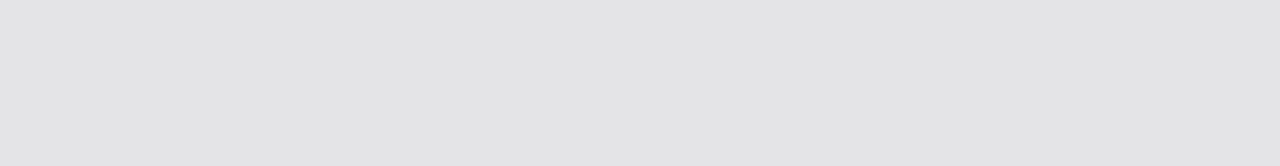
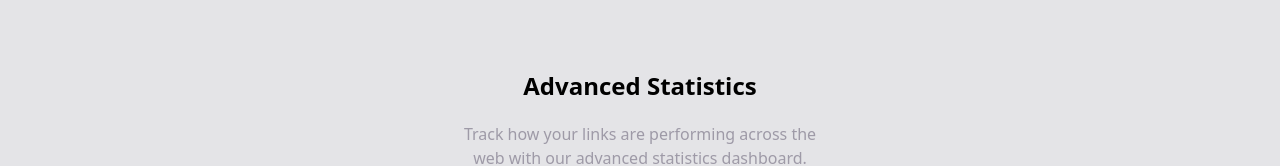
Before and after one commit to dawser123/URL-shortening, a React (Vite) app: page / in a window 1280 px wide. Shown: the part 594-760 px from the top of the page. Built offline with nearby package versions, Linux system fonts and the light colour scheme; no server answers.

Commit message:
delete h2 padding in summary

```diff
--- a/src/compontents/Summary.jsx
+++ b/src/compontents/Summary.jsx
@@ -7,7 +7,7 @@ const Summary = ({ children }) => {
     <>
       <div className=" max-w-full  bg-zinc-200 pb-28">
       {children}
-        <h2 className="pt-40 text-center text-2xl font-bold">
+        <h2 className=" text-center text-2xl font-bold">
           Advanced Statistics
         </h2>
         <p className=" text-grayishViolet m:w-96 mx-auto  my-5 w-80 text-center">
```
